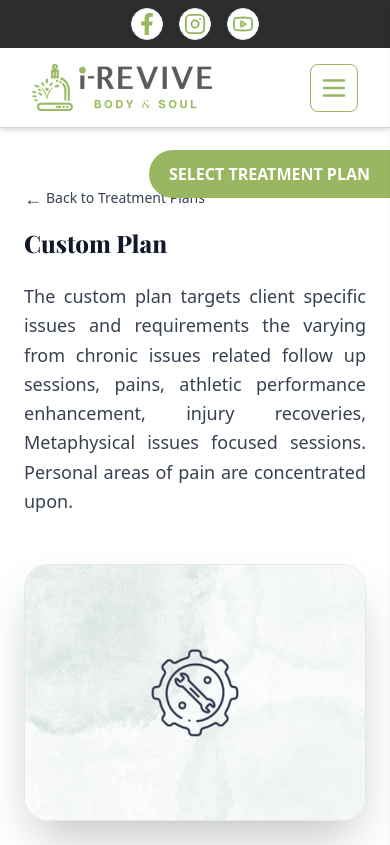
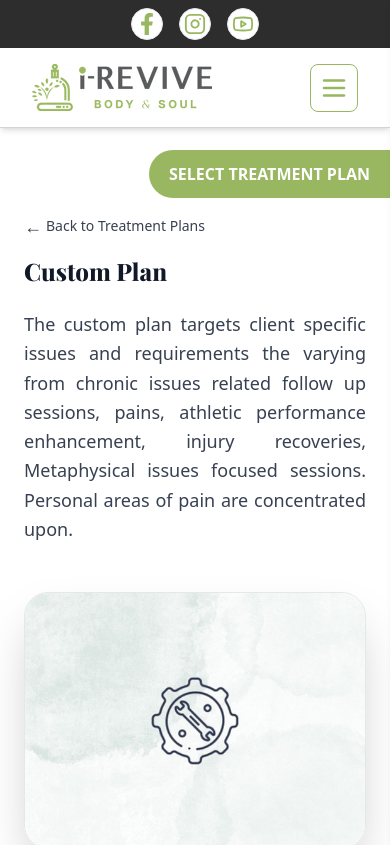
Before and after one commit to ibrahimAbrar7/i-revive-pre-view, a Next.js app: page /treatment-plans/custom-plan in a window 390 px wide. Shown: the top 845 px of the page. Built offline with nearby package versions, Linux system fonts and the light colour scheme; a web font is replaced by a local one.

Commit message:
Update CustomPlan.tsx

```diff
--- a/src/app/components/plans/CustomPlan.tsx
+++ b/src/app/components/plans/CustomPlan.tsx
@@ -7,7 +7,7 @@ import { TreatmentPlan } from "../TreatmentPlans";
 
 export default function CustomPlan() {
   return (
-    <section className="text-black bg-white">
+    <section className="text-black bg-white mt-7 md:mt-0">
       <TreatmentPlan />
       <section className="relative bg-white py-10">
         <div className="max-w-7xl mx-auto px-6 grid grid-cols-1 lg:grid-cols-2 gap-4 items-center">
```
